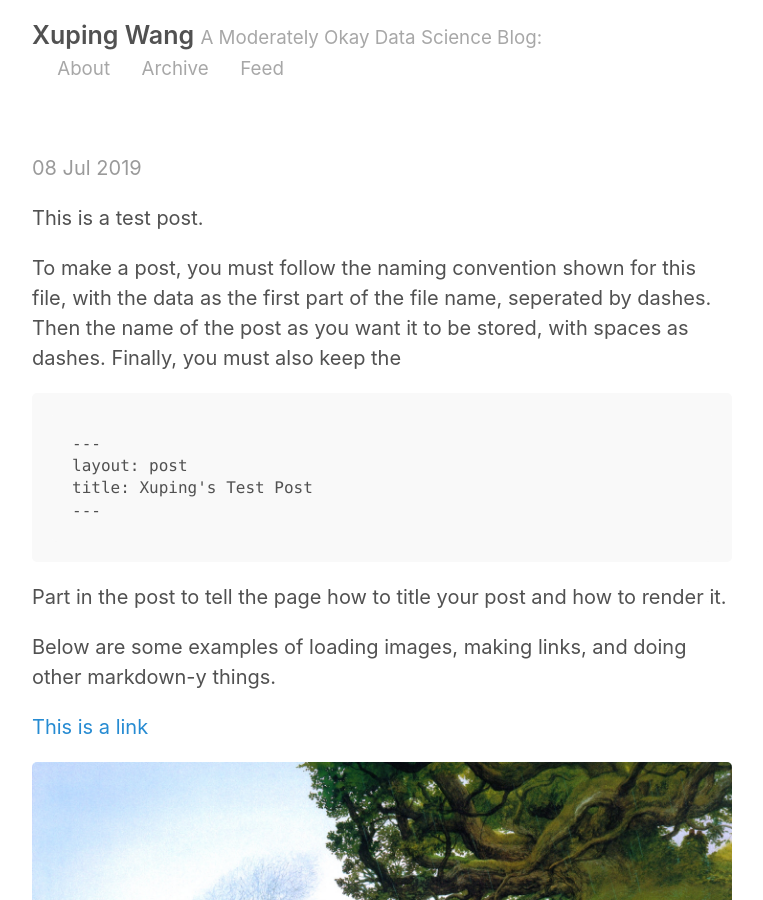
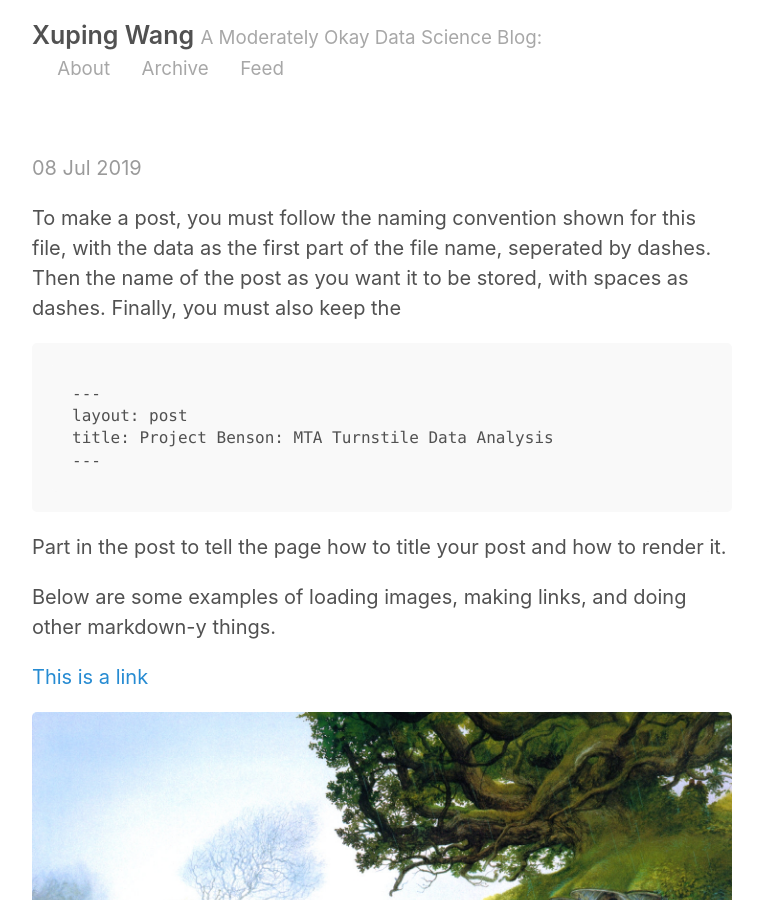
Before and after one commit to xupingwang/xupingwang.github.io, a Jekyll site: the page built from _posts/2019-07-07-Project-Benson-MTA-Turnstile-data.md, in a window 1280 px wide and 900 px high. Shown: the whole window, without its empty margins (258-1021 px from the left). Built offline with Jekyll 4.4.1, drawn with Linux system fonts in a browser that asks for light colours; our own code applies the rules of GitHub Pages for plain Markdown files.

````diff
--- a/_posts/2019-07-07-Project-Benson-MTA-Turnstile-data.md
+++ b/_posts/2019-07-07-Project-Benson-MTA-Turnstile-data.md
@@ -3,7 +3,7 @@ layout: post
 title: Project Benson: MTA Turnstile Data Analysis
 ---
 
-This is a test post.
+
 
 To make a post, you must follow the naming convention shown for this file,
 with the data as the first part of the file name, seperated by dashes. Then
@@ -13,7 +13,7 @@ Finally, you must also keep the
 ```
 ---
 layout: post
-title: Xuping's Test Post
+title: Project Benson: MTA Turnstile Data Analysis
 ---
 ```
 
````
Also changed, not shown: other parts of _posts/2019-07-07-Project-Benson-MTA-Turnstile-data.md (+6 -0 lines), 2 other files.
